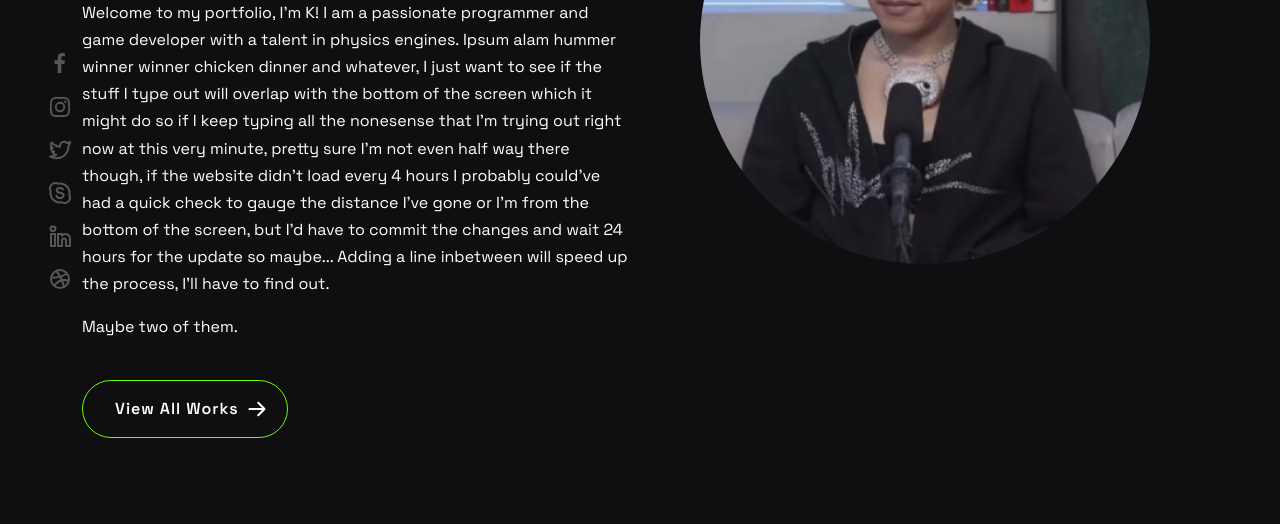
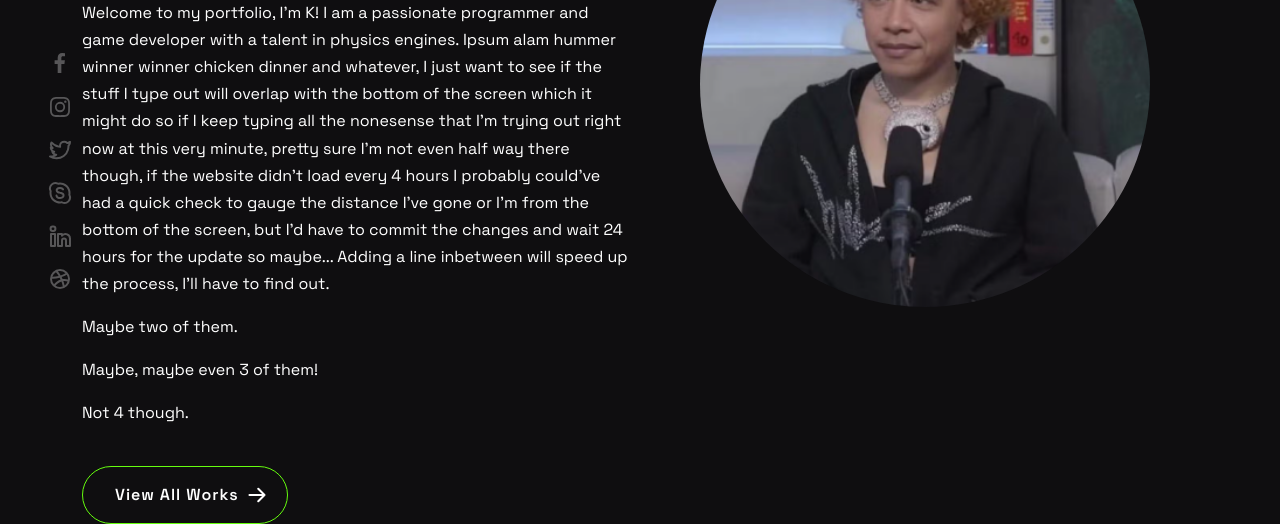
Before and after one commit to K-is-not-available/k-is-not-available.github.io, a plain HTML site: page index.html in a window 1280 px wide. Shown: the part 445-969 px from the top of the page. Before the commit the page ends 883 px from the top, so only its background shows below. Drawn offline with nearby package versions, Linux system fonts and the light colour scheme.

Commit message:
Update index.html

```diff
--- a/index.html
+++ b/index.html
@@ -196,6 +196,14 @@
                         Maybe two of them.
                     </p>
 
+                    <p data-aos="fade-up" data-aos-duration="1400">
+                        Maybe, maybe even 3 of them!
+                    </p>
+
+                    <p data-aos="fade-up" data-aos-duration="1400">
+                        Not 4 though.
+                    </p>
+
                     <a href="portfolio.html" class="btn btn-outline-primary mt-4 position-relative pe-5"
                         data-aos="fade-up" data-aos-duration="1600">
                         view all works
```
